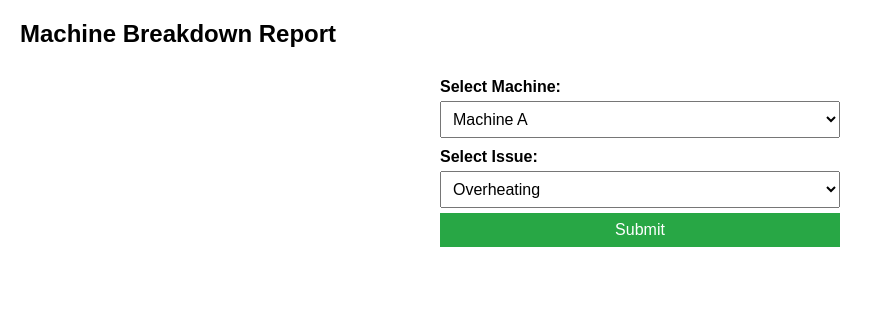
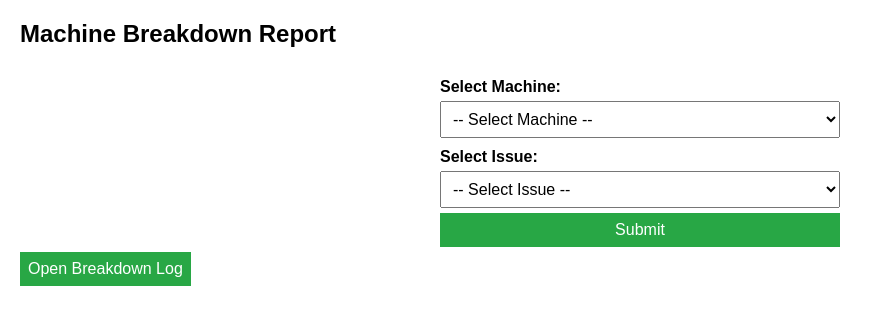
Before and after one commit to aryankhetarpal/Machine-Breakdown-1, a Flask app: page / in a window 1280 px wide. Shown: the top 325 px of the page, without its empty margins (0-883 px from the left). Run offline with Flask 3, Linux system fonts and the light colour scheme.

Commit message:
Added machine names and breakdowns

```diff
--- a/app.py
+++ b/app.py
@@ -3,6 +3,7 @@ import openpyxl
 import os
 import smtplib
 import datetime
+import subprocess
 from email.mime.text import MIMEText
 
 app = Flask(__name__)
@@ -52,29 +53,55 @@ def index():
 # Handle form submission
 @app.route("/submit", methods=["POST"])
 def submit():
-    machine_name = request.form.get("machine_name")
-    issue = request.form.get("issue")
-    date = datetime.datetime.now().strftime("%Y-%m-%d")
+    try:
+        machine_name = request.form.get("machine_name")
+        issue = request.form.get("issue")
+        date = datetime.datetime.now().strftime("%Y-%m-%d")
 
-    # Save data to Excel
-    wb = openpyxl.load_workbook(EXCEL_FILE)
-    ws = wb.active
-    ws.append([date, machine_name, issue])
-    wb.save(EXCEL_FILE)
+        if not machine_name or not issue:
+            return jsonify({"error": "Both fields are required"}), 400
 
-    # Check if the machine has more than 2 issues in a week
-    recent_issues = 0
-    one_week_ago = datetime.datetime.now() - datetime.timedelta(days=7)
+        # Save data to Excel
+        wb = openpyxl.load_workbook(EXCEL_FILE)
+        ws = wb.active
+        ws.append([date, machine_name, issue])
+        wb.save(EXCEL_FILE)
 
-    for row in ws.iter_rows(values_only=True):
-        row_date = datetime.datetime.strptime(row[0], "%Y-%m-%d")
-        if row[1] == machine_name and row_date >= one_week_ago:
-            recent_issues += 1
+        # Check if the machine has more than 2 issues in a week
+        recent_issues = 0
+        one_week_ago = datetime.datetime.now() - datetime.timedelta(days=7)
 
-    if recent_issues > 2:
-        send_email_alert(machine_name)
+        for row in ws.iter_rows(values_only=True):
+            if row[0] and row[1]:  # Ensure row has valid data
+                try:
+                    row_date = datetime.datetime.strptime(row[0], "%Y-%m-%d")
+                    if row[1] == machine_name and row_date >= one_week_ago:
+                        recent_issues += 1
+                except ValueError:
+                    continue  # Skip invalid date formats
 
-    return jsonify({"message": "Breakdown recorded successfully!"})
+        if recent_issues > 2:
+            send_email_alert(machine_name)
+
+        return jsonify({"message": "Breakdown recorded successfully!"})
+
+    except Exception as e:
+        return jsonify({"error": str(e)}), 500
+
+# Route to open Excel file
+@app.route("/open_log")
+def open_log():
+    try:
+        if os.path.exists(EXCEL_FILE):
+            if os.name == "nt":  # Windows
+                os.startfile(EXCEL_FILE)
+            elif os.name == "posix":  # Mac/Linux
+                subprocess.run(["open", EXCEL_FILE])
+            return jsonify({"message": "Log file opened successfully!"})
+        else:
+            return jsonify({"error": "Log file not found!"}), 404
+    except Exception as e:
+        return jsonify({"error": str(e)}), 500
 
 if __name__ == "__main__":
     app.run(debug=True)
--- a/templates/index.html
+++ b/templates/index.html
@@ -11,41 +11,93 @@
         select, button { margin-top: 5px; padding: 8px; font-size: 16px; }
         button { background-color: #28a745; color: white; border: none; cursor: pointer; }
         button:hover { background-color: #218838; }
+        #success-message { display: none; color: green; font-weight: bold; text-align: center; margin-top: 10px; }
     </style>
 </head>
 <body>
     <h2>Machine Breakdown Report</h2>
+    <div id="success-message">Breakdown recorded successfully!</div>
     <form id="breakdownForm">
         <label for="machine_name">Select Machine:</label>
         <select id="machine_name" name="machine_name" required>
-            <option value="Machine A">Machine A</option>
-            <option value="Machine B">Machine B</option>
-            <option value="Machine C">Machine C</option>
+            <option value="">-- Select Machine --</option>
+            <option value="ITL 1">ITL 1</option>
+            <option value="ITL 2">ITL 2</option>
+            <option value="K1">K1</option>
+            <option value="K2">K2</option>
+            <option value="K3">K3</option>
+            <option value="K4">K4</option>
+            <option value="J1">J1</option>
+            <option value="J2">J2</option>
+            <option value="V3">V3</option>
+            <option value="V5">V5</option>
+            <option value="V6">V6</option>
+            <option value="BITL">BITL</option>
+            <option value="ITM2">ITM2</option>
+            <option value="ITM3">ITM3</option>
+            <option value="Rivers">Rivers</option>
+            <option value="K5">K5</option>
+            <option value="K6">K6</option>
+            <option value="K7">K7</option>
+            <option value="K8">K8</option>
+            <option value="K9">K9</option>
+            <option value="V7">V7</option>
+            <option value="B">B</option>
+            <option value="V8">V8</option>
+            <option value="K 10">K 10</option>
+            <option value="Friggi">Friggi</option>
+            <option value="B2">B2</option>
+            <option value="FABBARICA ITLIANA SWGATRICI">FABBARICA ITLIANA SWGATRICI</option>
         </select>
 
         <label for="issue">Select Issue:</label>
         <select id="issue" name="issue" required>
-            <option value="Overheating">Overheating</option>
-            <option value="Electrical Fault">Electrical Fault</option>
-            <option value="Mechanical Failure">Mechanical Failure</option>
+            <option value="">-- Select Issue --</option>
+            <option value="Oil Spring Problem">Oil Spring Problem</option>
+            <option value="Blade Guide Problem">Blade Guide Problem</option>
+            <option value="Oil Pressure">Oil Pressure</option>
+            <option value="Blade Tension">Blade Tension</option>
+            <option value="Gear box Problem">Gear box Problem</option>
+            <option value="Hydraulic Problem">Hydraulic Problem</option>
+            <option value="Electrical Problem">Electrical Problem</option>
+            <option value="Axis Ball Screw">Axis Ball Screw</option>
+            <option value="Timing Belt">Timing Belt</option>
+            <option value="Spindle Feedback">Spindle Feedback</option>
         </select>
 
         <button type="submit">Submit</button>
     </form>
 
+    <button onclick="openLogFile()">Open Breakdown Log</button>
+
     <script>
         document.getElementById("breakdownForm").addEventListener("submit", function(event) {
             event.preventDefault();
-            let formData = new FormData(this);
+            const formData = new FormData(this);
 
-            fetch("/submit", {
-                method: "POST",
+            fetch('/submit', {
+                method: 'POST',
                 body: formData
             })
             .then(response => response.json())
-            .then(data => alert(data.message))
-            .catch(error => console.error("Error:", error));
+            .then(data => {
+                if (data.message) {
+                    document.getElementById("success-message").style.display = "block";
+                    setTimeout(() => {
+                        document.getElementById("success-message").style.display = "none";
+                    }, 3000);
+                    document.getElementById("breakdownForm").reset();
+                } else {
+                    alert(data.error);
+                }
+            });
         });
+
+        function openLogFile() {
+            fetch('/open_log')
+                .then(response => response.json())
+                .then(data => alert(data.message || data.error));
+        }
     </script>
 </body>
 </html>
```
Also changed, not shown: 1 other file.
